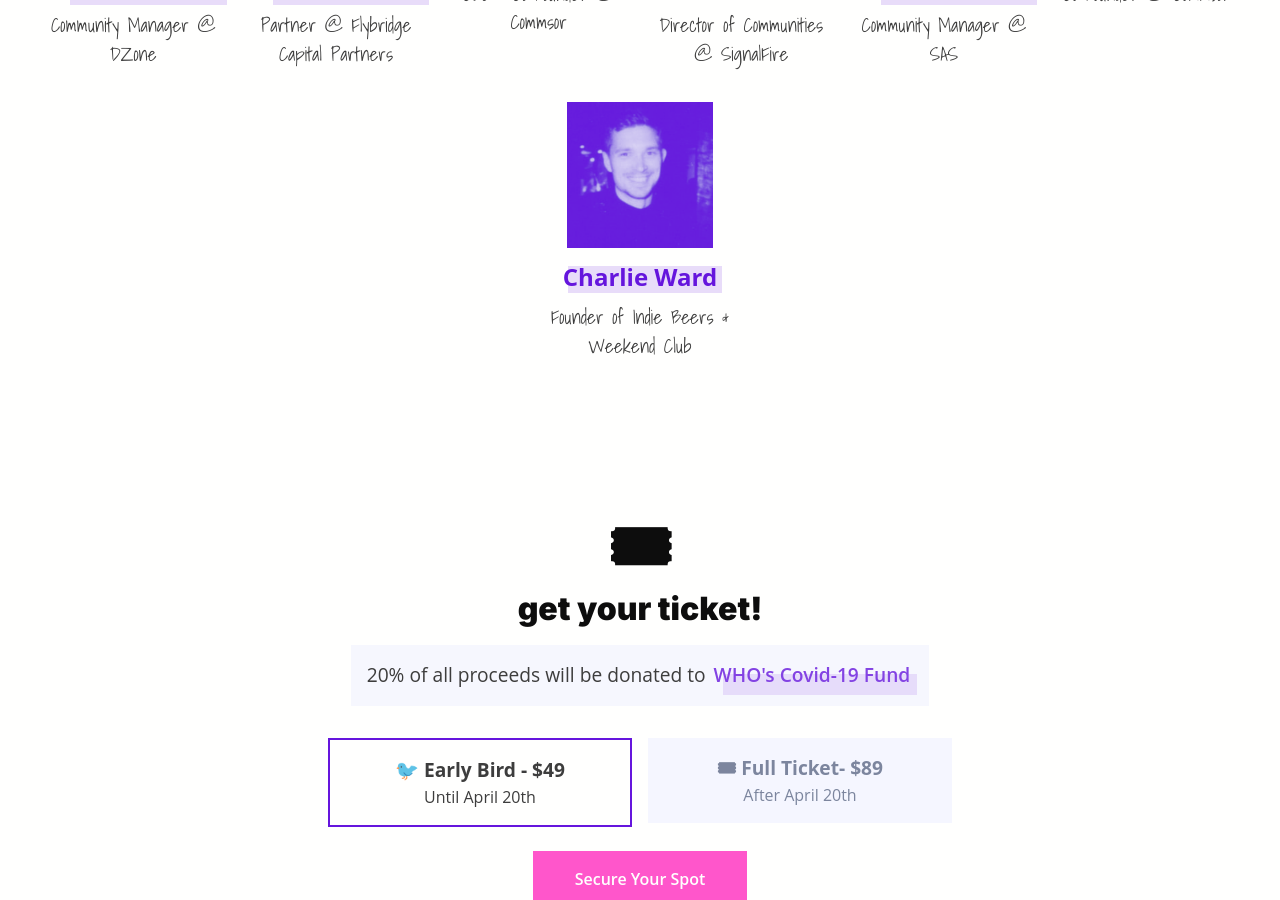
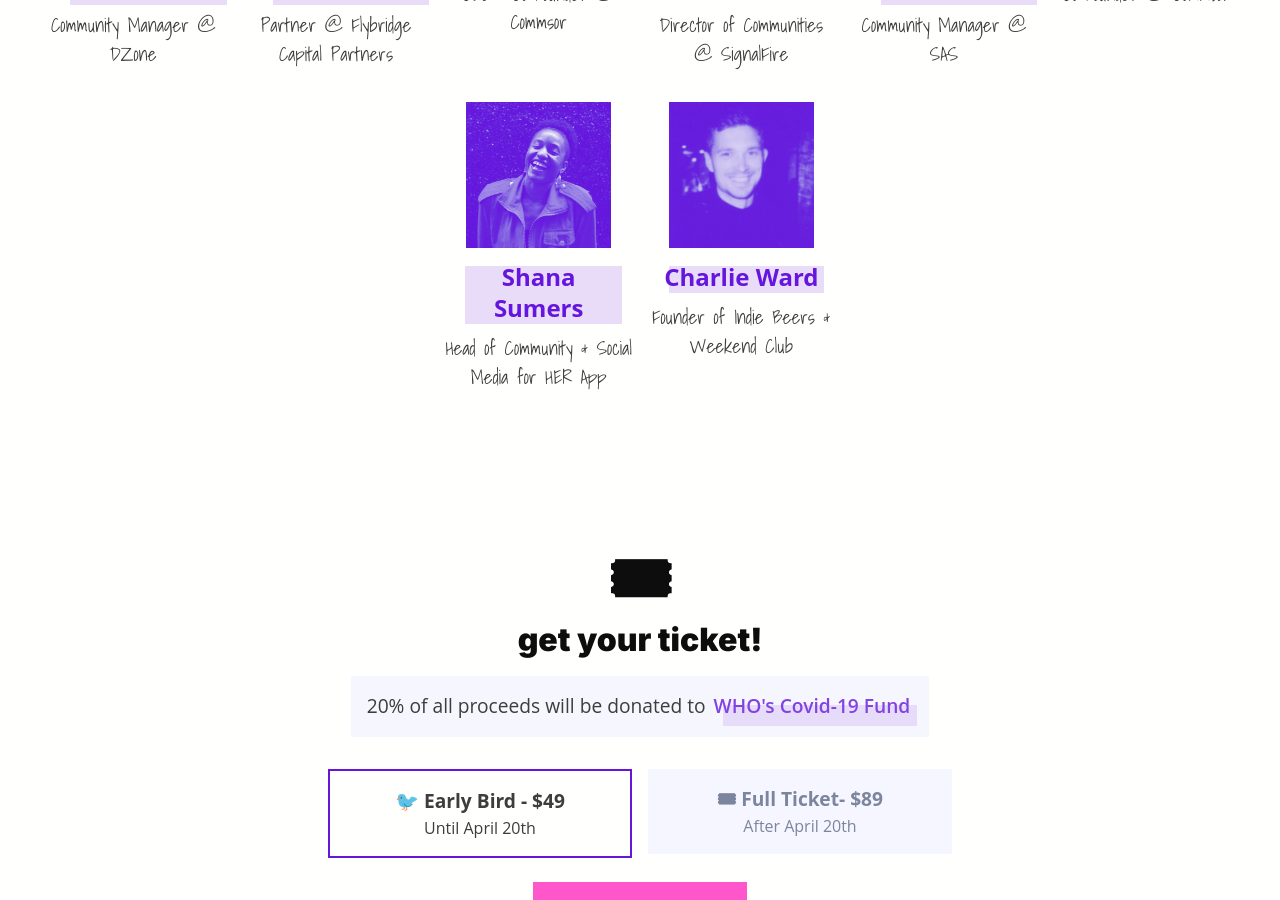
Before and after one commit to stijnvc/holo-alfa, a Jekyll site: the page built from summit.html, in a window 1280 px wide and 900 px high, scrolled down 2958 px. Built offline with Jekyll 4.4.1, drawn with Linux system fonts in a browser that asks for light colours; nearby versions of some CDN libraries; some web fonts are replaced; comment, search, counter and statistics services are not loaded.

Commit message:
Add Shana to website

```diff
--- a/summit.html
+++ b/summit.html
@@ -200,7 +200,18 @@ description: A gathering of community builders helping each other navigate the w
           <h4 class="speaker-title s-3">Jacob Peters</h4>
           <p class="m-0 rock-salt text-large">Co-Founder @ Commsor</p>
         </div>
-        <div class="column col-2 col-md-4 col-sm-6 text-center my-4 col-mx-auto">
+        <div class="column col-2 col-md-4 col-sm-6 text-center my-4 col-ml-auto">
+          <div style="width: 80%; margin: 0 10%;" class="text-center">
+            <a href="https://twitter.com/Shanahasatwitr" target="_blank"">
+              <div class="speaker-image">
+                <img class="offset-2" style="width: 100%;" src="/assets/summit/speakers/shana-sumers.png"/>
+              </div>
+            </a>
+          </div>
+          <h4 class="speaker-title s-3">Shana Sumers</h4>
+          <p class="m-0 rock-salt text-large">Head of Community & Social Media for HER App</p>
+        </div>
+        <div class="column col-2 col-md-4 col-sm-6 text-center my-4 col-mr-auto">
           <div style="width: 80%; margin: 0 10%;" class="text-center">
             <a href="https://twitter.com/charlierward" target="_blank"">
               <div class="speaker-image">
```
Also changed, not shown: assets/summit/speakers/shana-sumers.png (added).
